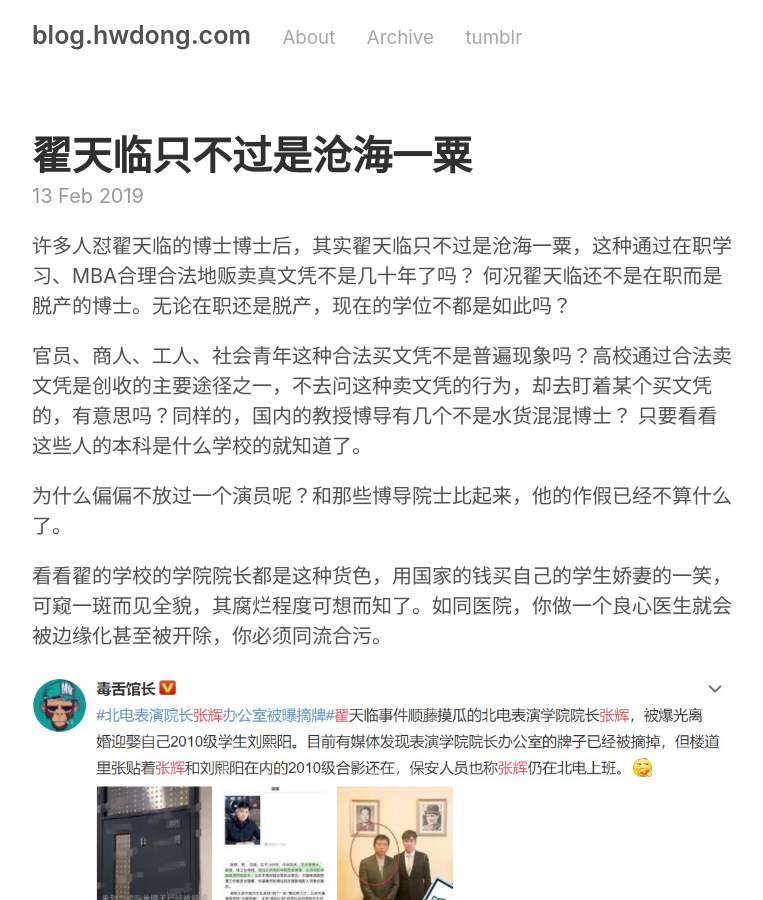
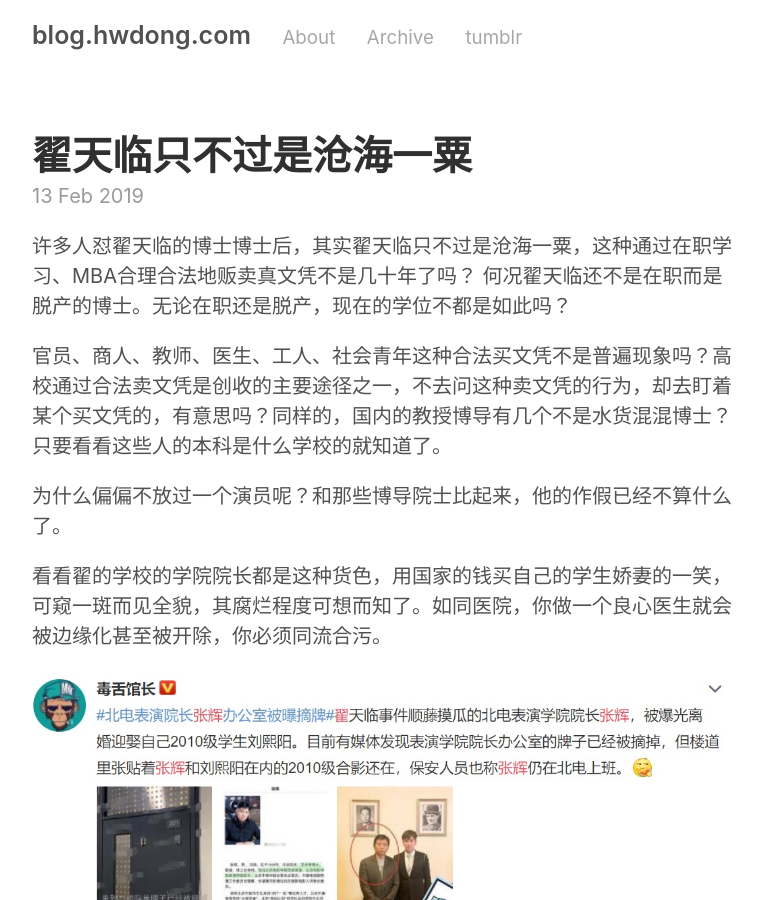
Before and after one commit to hwdong/hwdong-old.github.io, a Jekyll site: the page built from _posts/2019-02-13-翟天临只不过是沧海一粟.md, in a window 1280 px wide and 900 px high. Shown: the whole window, without its empty margins (258-1021 px from the left). Built offline with Jekyll 4.4.1, drawn with Linux system fonts in a browser that asks for light colours; comment, search, counter and statistics services are not loaded.

Commit message:
Update 2019-02-13-翟天临只不过是沧海一粟.md

```diff
--- a/_posts/2019-02-13-翟天临只不过是沧海一粟.md
+++ b/_posts/2019-02-13-翟天临只不过是沧海一粟.md
@@ -10,7 +10,7 @@ tags:
 许多人怼翟天临的博士博士后，其实翟天临只不过是沧海一粟，这种通过在职学习、MBA合理合法地贩卖真文凭不是几十年了吗？ 何况翟天临还不是在职而是脱产的博士。无论在职还是脱产，现在的学位不都是如此吗？
 <!--more-->
 
-官员、商人、工人、社会青年这种合法买文凭不是普遍现象吗？高校通过合法卖文凭是创收的主要途径之一，不去问这种卖文凭的行为，却去盯着某个买文凭的，有意思吗？同样的，国内的教授博导有几个不是水货混混博士？ 只要看看这些人的本科是什么学校的就知道了。
+官员、商人、教师、医生、工人、社会青年这种合法买文凭不是普遍现象吗？高校通过合法卖文凭是创收的主要途径之一，不去问这种卖文凭的行为，却去盯着某个买文凭的，有意思吗？同样的，国内的教授博导有几个不是水货混混博士？ 只要看看这些人的本科是什么学校的就知道了。
 
 为什么偏偏不放过一个演员呢？和那些博导院士比起来，他的作假已经不算什么了。
 
```
